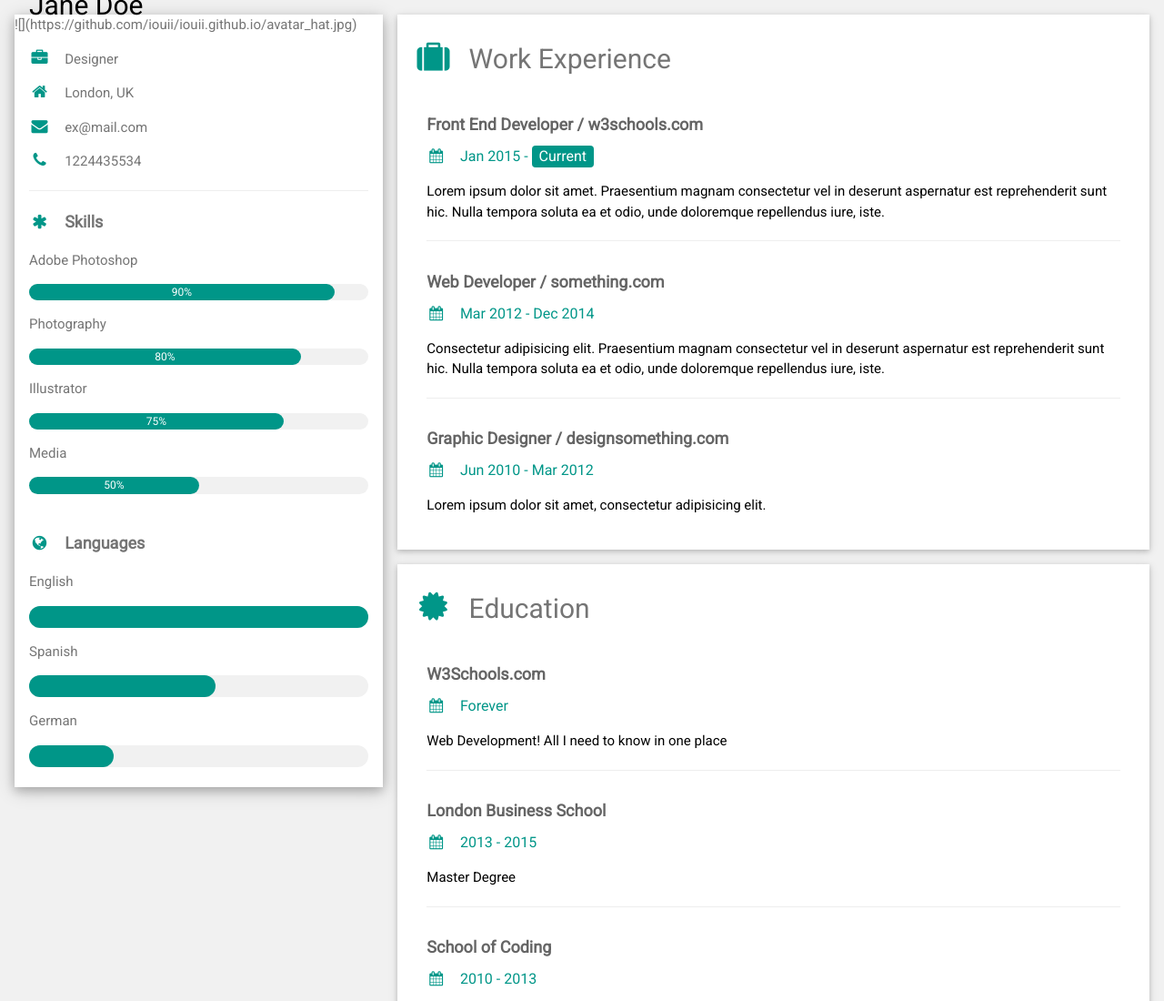
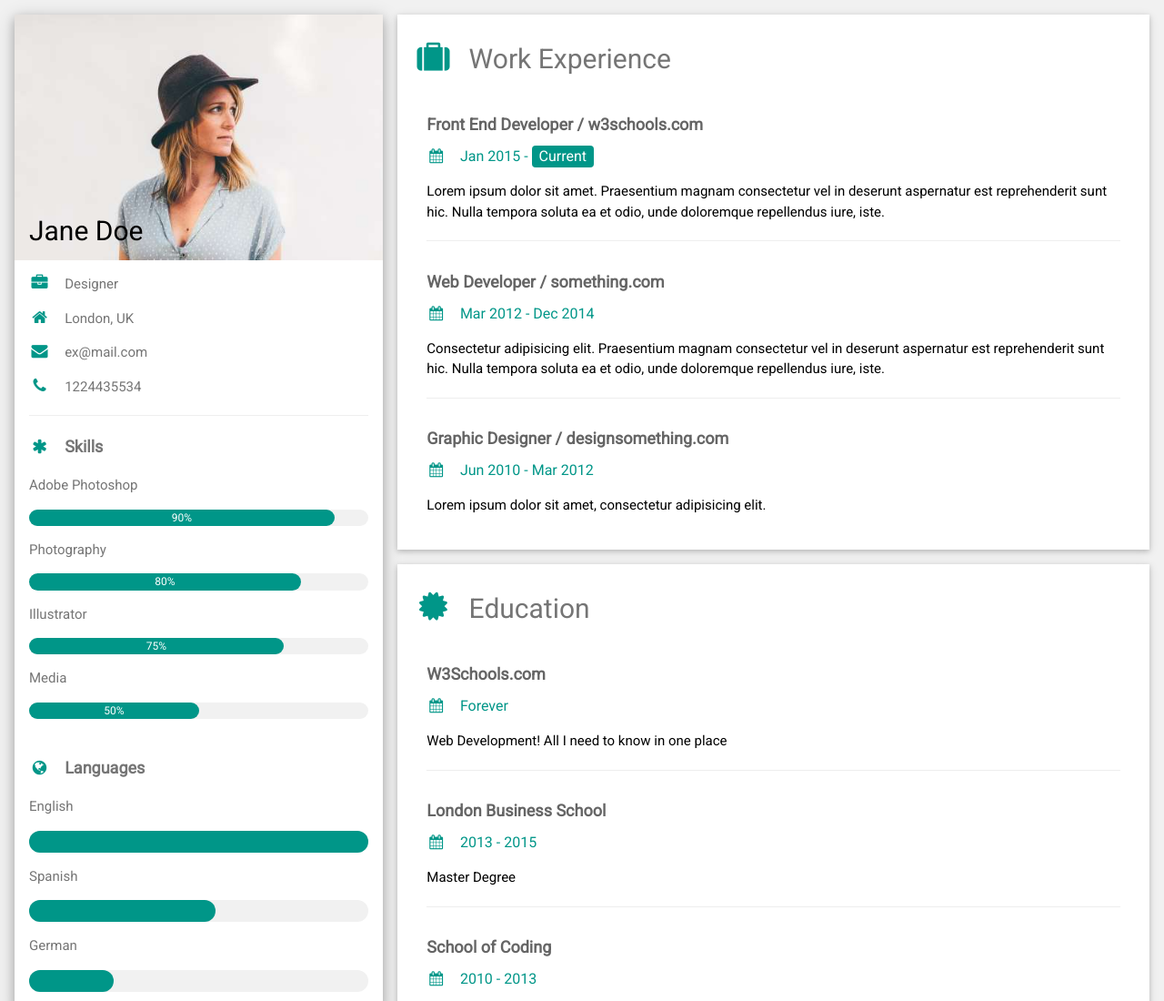
Before and after one commit to iouii/iouii.github.io, a plain HTML site: page index.html in a window 1280 px wide. Shown: the top 1100 px of the page at 91% size. Drawn offline with nearby package versions, Linux system fonts and the light colour scheme.

Commit message:
Update index.html

```diff
--- a/index.html
+++ b/index.html
@@ -22,7 +22,7 @@ html,body,h1,h2,h3,h4,h5,h6 {font-family: "Roboto", sans-serif}
 
       <div class="w3-white w3-text-grey w3-card-4">
         <div class="w3-display-container">
-          ![](https://github.com/iouii/iouii.github.io/avatar_hat.jpg)
+           <img src="avatar_hat.jpg" style="width:100%" alt="Avatar">
           <div class="w3-display-bottomleft w3-container w3-text-black">
             <h2>Jane Doe</h2>
           </div>
```
